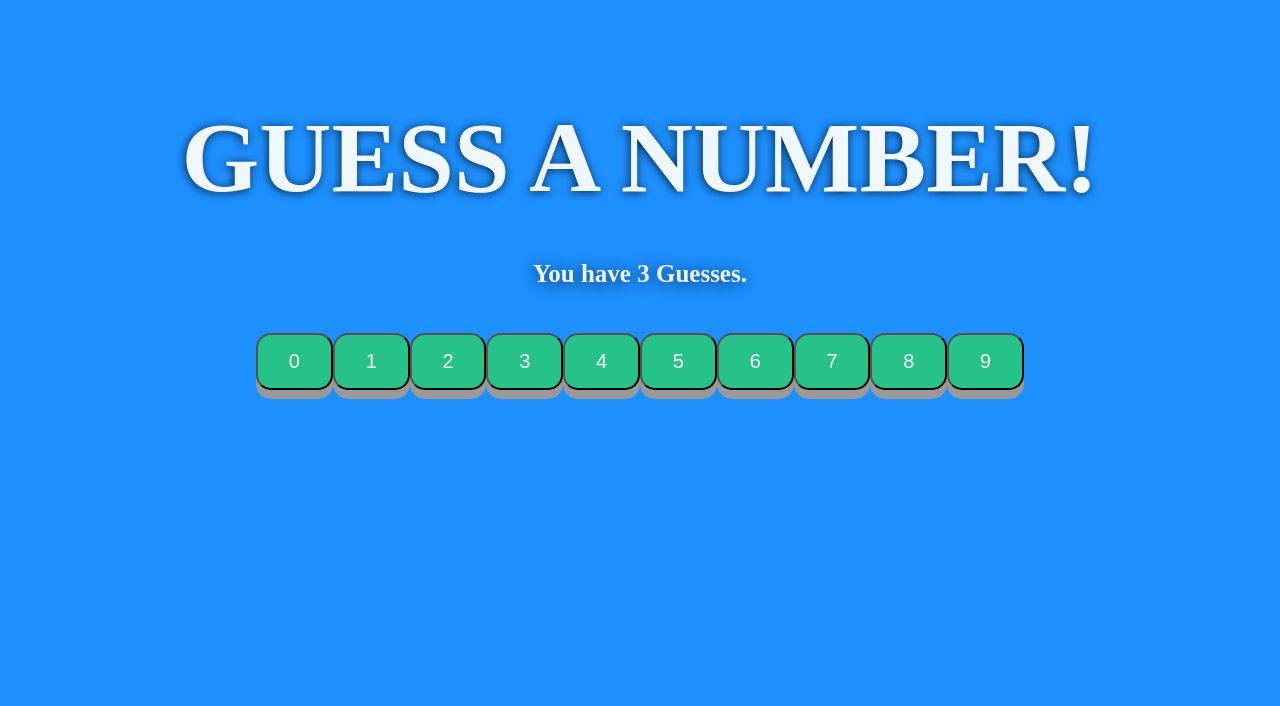
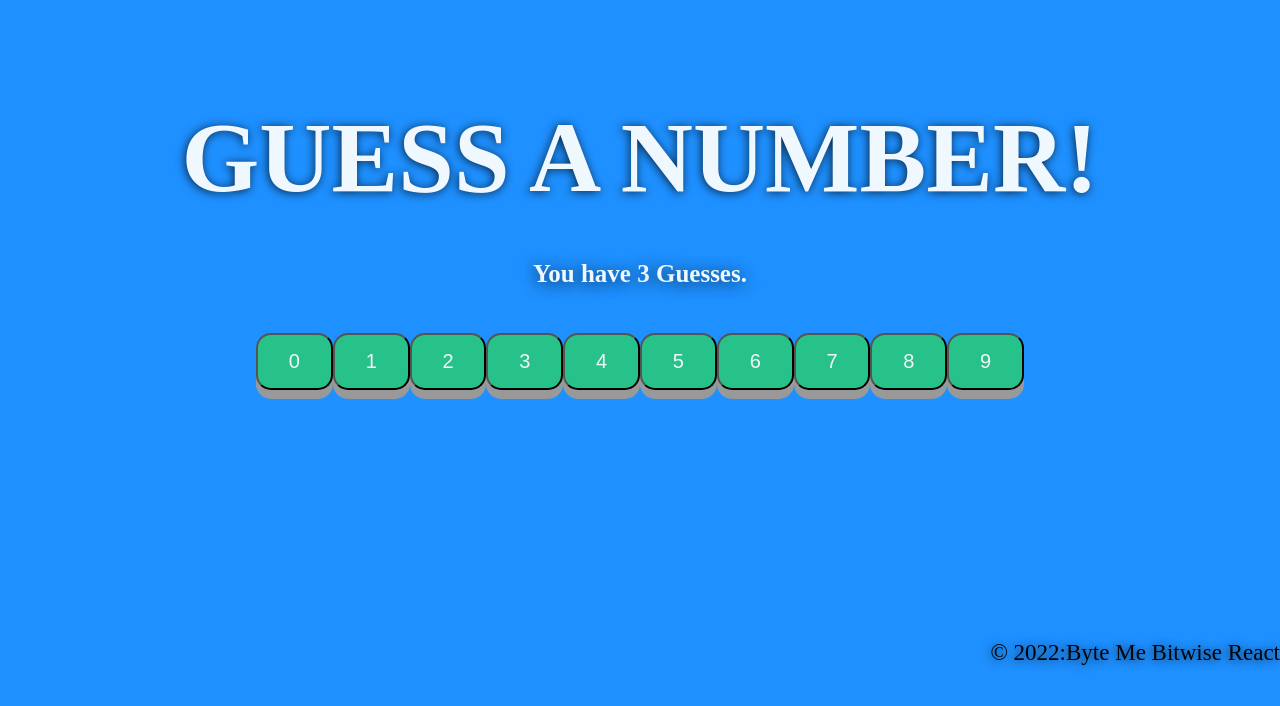
Before and after one commit to sisay2405/Number-Guesser-React-Project, a React (Create React App) app: page / in a window 1280 px wide. Shown: the top 706 px of the page. Built offline with nearby package versions, Linux system fonts and the light colour scheme; a web font is replaced by a local one.

Commit message:
added Button Disable after click

```diff
--- a/src/components/button.jsx
+++ b/src/components/button.jsx
@@ -1,8 +1,8 @@
 import React from 'react';
 
-const Button = ({ children, onClick }) => {
+const Button = ({ children, onClick, disabled }) => {
   return (
-    <button type="button" onClick={onClick}>
+    <button disabled ={disabled} type="button" onClick={onClick}>
       {children}
     </button>
   );
--- a/src/components/guessnumber.jsx
+++ b/src/components/guessnumber.jsx
@@ -40,86 +40,94 @@ const buttonsArr = [
   {
     value: 9,
     disabled: false
-  },
+  }
 ]
 const GuessWinningNumber = () => {
-  // console.log("1");
   const numRemaining = 3;
-  const [information, setInformation] = useState("GUESS A NUMBER!");
   const [leftMessage, setLeftMessage] = useState("");
   const [guessesRemaining, setGuessesRemaining] = useState(numRemaining);
-  const [bgcolor, setBgcolor] = useState("dodgerblue")
-  const [losses, setLosses] = useState(false);
+  const [bgcolor, setBgcolor] = useState("dodgerblue");
+  const [loss, setLoss] = useState(false);
   const [answer, setAnswer] = useState(0);
   const [rightAnswer, setRightAnswer] = useState(0);
-  const [buttons, setButtons] = useState(buttonsArr)
-  // const [cls, setCls] = useState("green");
+  const [information, setInformation] = useState("GUESS A NUMBER!");
+  const [buttons, setButtons] = useState(buttonsArr);
+  const [disabled, setDisabled] = useState(false);
+
   useEffect(() => {
     setRightAnswer(Math.floor(Math.random() * 10));
-  }, [losses]);
+  }, [loss]);
 
   useEffect(() => {
     if (guessesRemaining === 0) {
-      setLosses(true);
-      setGuessesRemaining(3)
-      setInformation('GAME OVER: YOU LOSE!')
-      setBgcolor("red")
-      setAnswer("")
+      setLoss(true);
+      setGuessesRemaining(3);
+      setInformation('GAME OVER: YOU LOSE!');
+      setBgcolor("red");
+      setAnswer("");
     }
   }, [guessesRemaining]);
 
   const randomWinNumber = (answer) => {
     if (guessesRemaining > 0) {
       setGuessesRemaining(prev => prev - 1);
+      setDisabled(true);
       if (answer === rightAnswer) {
         setInformation("GAME OVER: YOU WON!");
-        setGuessesRemaining(3)
+        setGuessesRemaining(3);
         setLeftMessage("Play Again");
-        setLosses(true);
-        setBgcolor("green")
+        setLoss(true);
+        setBgcolor("green");
       } else {
+        let newbuttons = buttons.map((button) => {
+          if (button.value === answer) {
+            return { ...button, disabled:true}
+          }
+          return button
+        })
+        setButtons(newbuttons)
         if (guessesRemaining === 2) {
-          setBgcolor("orange")
-          setGuessesRemaining(1)
+          setBgcolor("orange");
+          setGuessesRemaining(1);
         } else {
-          setBgcolor("yellow")
+          setBgcolor("yellow");
         }
         setLeftMessage("Play");
       }
     }
     else {
-      setLosses(true);
+      setLoss(true);
     }
   }
   const startAgainButton = () => {
     setInformation("GUESS A NUMBER");
-    setLosses(false);
+    setLoss(false);
     setLeftMessage("Play Again");
-    setBgcolor("dodgerblue")
+    setBgcolor("dodgerblue");
+    window.location.reload(false);
+
   };
   return (
     <div style={{ backgroundColor: bgcolor, width: '', height: '950px' }}>
       <div className="header">{information}</div>
       <div className="playButtonGuess">
-        {(!losses) ? (<p>You have {guessesRemaining} Guesses.</p>) : (<p>The Right Answer is {rightAnswer}</p>)}
+        {(!loss) ? (<p>You have {guessesRemaining} Guesses.</p>) : (<p>The Right Answer is {rightAnswer}</p>)}
       </div>
-      {losses ? (
+      {loss ? (
         <div className="playButton">
           <Button onClick={() => startAgainButton()}>{leftMessage}</Button>
         </div>
       ) : (
         <div className="button">
-          {
-            buttons.map(
-              (button) => (
-                <Button type="button" onClick={() => randomWinNumber(button.value)}>
-                  {button.value}
-                </Button>
+            {buttons.map((button) => (
+        <Button type="button" disabled={button.disabled} onClick={() => randomWinNumber(button.value)}>{button.value}</Button>
               )
             )
           }
         </div>
       )}
+      <div className="copyRight">  © 2022:Byte Me Bitwise React</div>
+      {/* <div className="copyRight">  © 2022:Byte Me <a target="_blank" href="http://sisayareaya.com/"> Bitwise React</a> </div>  */}
     </div>
   );
 };
--- a/src/styles/index.scss
+++ b/src/styles/index.scss
@@ -8,10 +8,8 @@ body{
 .green {color: rgb(24, 140, 207)}
 Button{
   background-color: #26c289;
-	// border: 10px solid #0085FF;;
 	color: whitesmoke;
 	padding:  1em 2em;
-	// font-size: 1em;
 	display: inline-block;
 	width: 6%;
   padding: 15px 25px;
@@ -23,6 +21,16 @@ Button{
 }
 .button{
   text-align: center;
+}
+.copyRight{
+  font-size:23px;
+text-align: right;
+margin-top: 250px;
+color: rgb(0, 4, 10);
+text-shadow: -1px 1px 10px rgba(0, 0, 0, 0.75)
+}
+Button:disabled {
+background-color: rgb(177, 130, 130);
 }
 Button:hover {background-color: #3e8e41}
 Button:active {
@@ -41,8 +49,6 @@ Button:visited {
   font-size: 100px;
   font-family: 'Bangers';
 text-shadow: -1px 1px 10px rgba(0, 0, 0, 0.75)
-  // transform: translateY(4px);
-
 }
 .playButton{
   text-align: center;
@@ -57,5 +63,4 @@ text-shadow: -1px 1px 10px rgba(0, 0, 0, 0.75)
 .title1{
    text-align: center;
   font-family: 'Courier New', Courier, monospace;
-
 }
```
